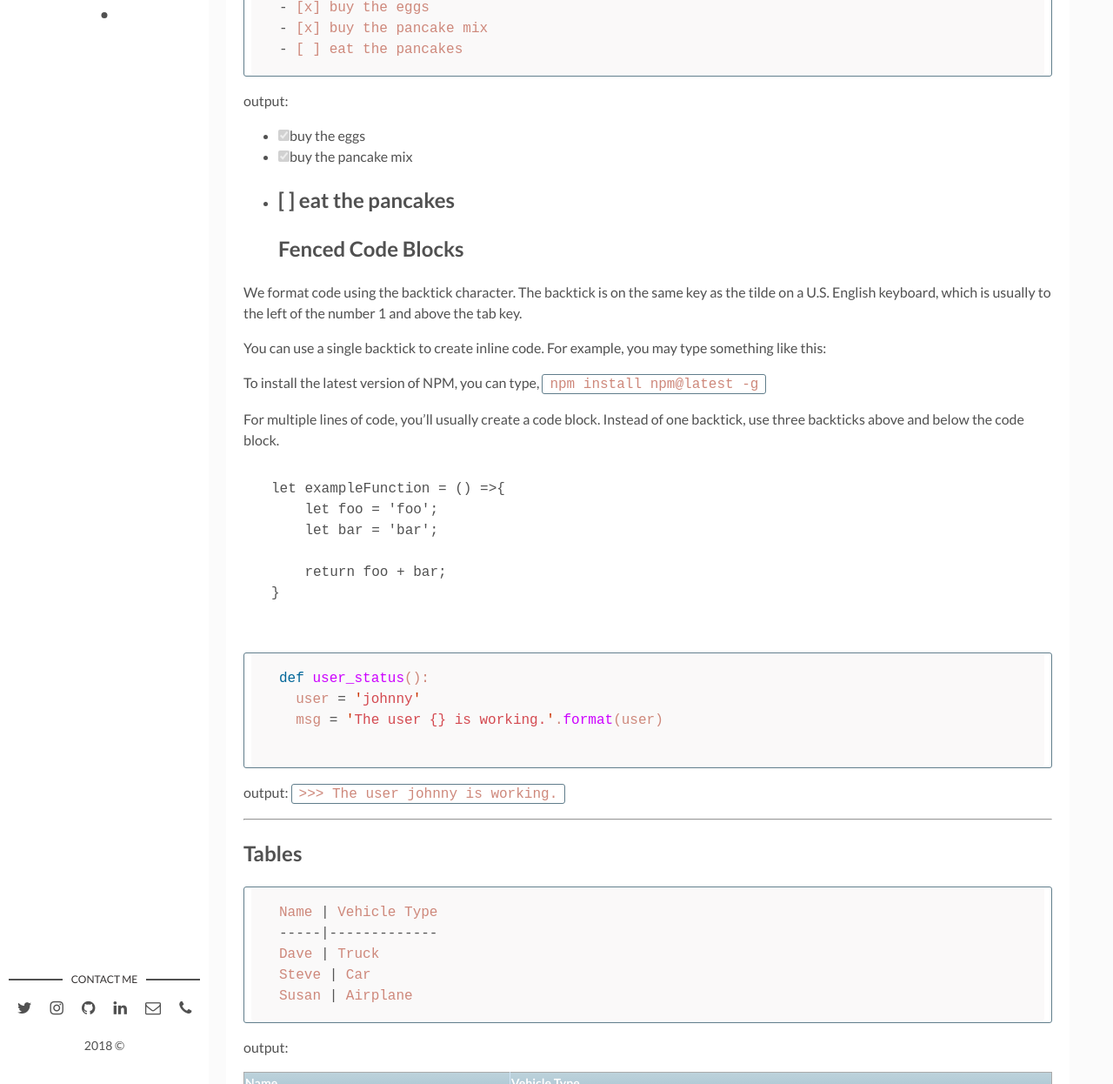
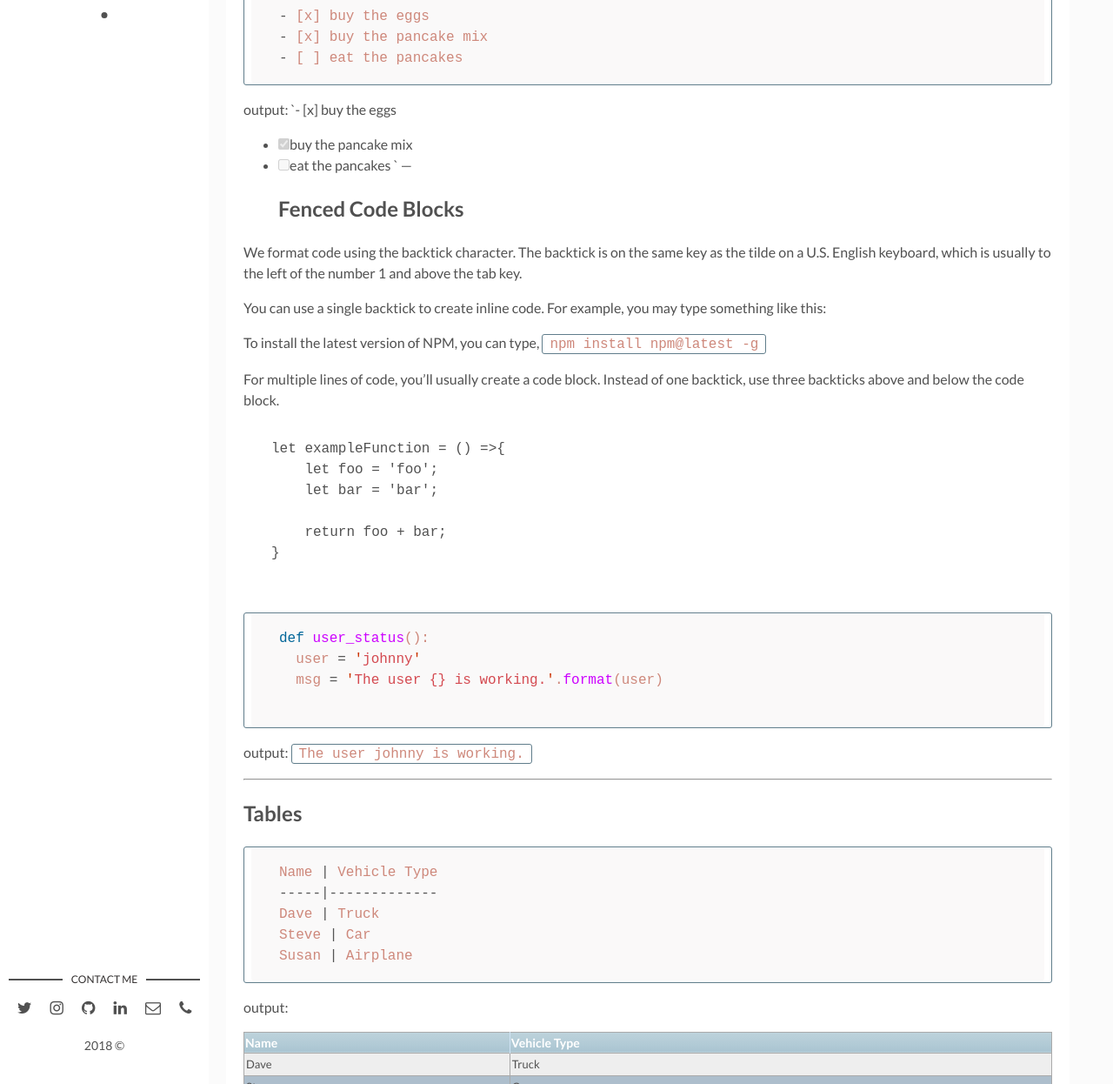
Before and after one commit to mynameiskaleb/johnnyromano.github.io, a Jekyll site: the page built from _posts/2017-06-28-markdown-notes.md, in a window 1280 px wide and 1400 px high, scrolled down 4346 px, cut to the strip 154-1400 px from the top of the window. Shown: the whole strip at 87% size. Built offline with Jekyll 4.4.1, drawn with Linux system fonts in a browser that asks for light colours.

````diff
--- a/_posts/2017-06-28-markdown-notes.md
+++ b/_posts/2017-06-28-markdown-notes.md
@@ -90,6 +90,7 @@ output:
 ---
 ```
 output:
+
 ---
 
 ___
@@ -171,9 +172,10 @@ output:
 - [ ] eat the pancakes
 ```
 output:
-- [x] buy the eggs
+`- [x] buy the eggs
 - [x] buy the pancake mix
 - [ ] eat the pancakes
+`
 ---
 ## Fenced Code Blocks
 
@@ -202,7 +204,7 @@ def user_status():
 
 ```
 output:
-`>>> The user johnny is working.`
+`The user johnny is working.`
 
 ---
 
````
Also changed, not shown: other parts of _posts/2017-06-28-markdown-notes.md (+3 -3 lines).
